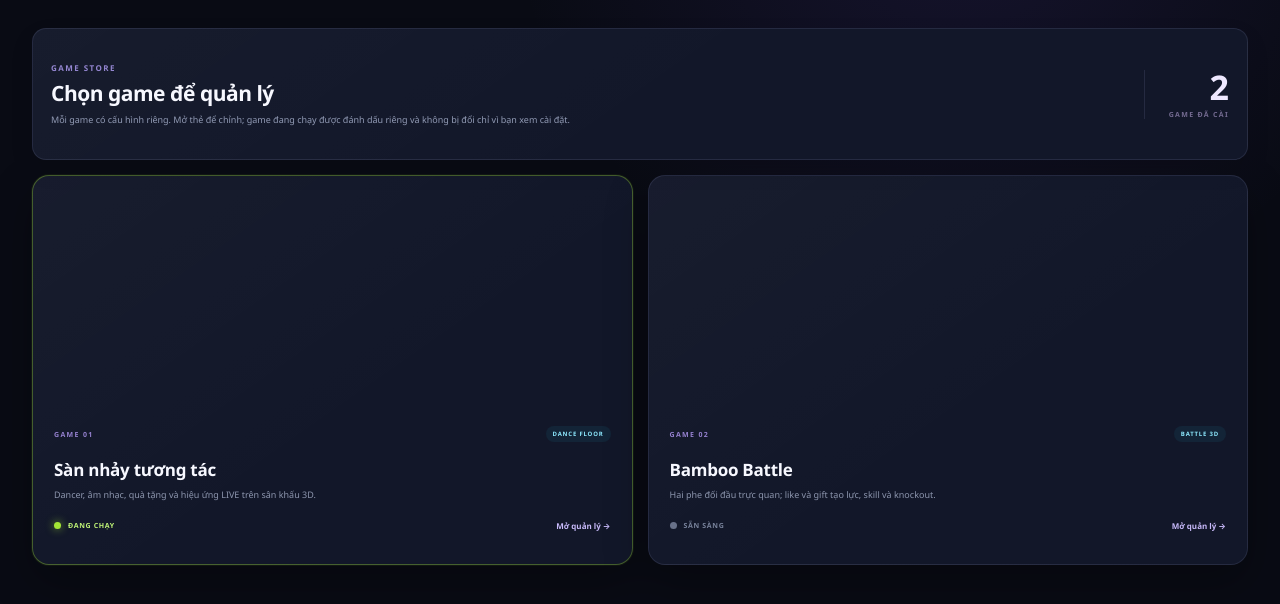
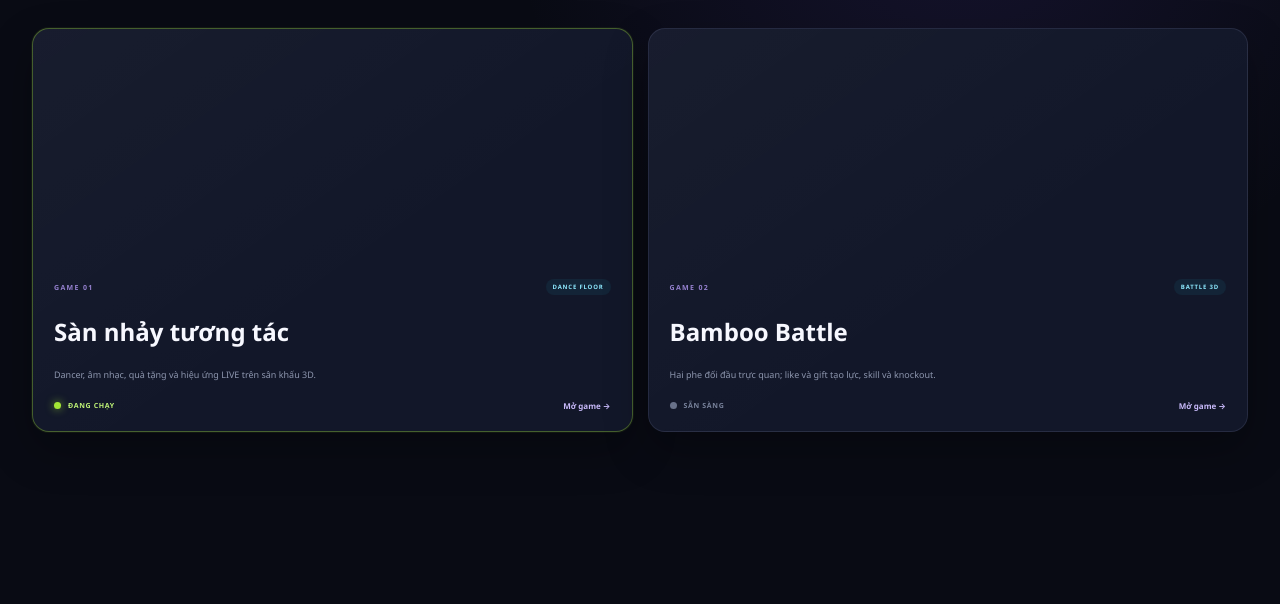
Before and after one commit to thiennv19215/baronl, a React (Vite) app in the folder apps/control/: page / in a window 1280 px wide. Shown: the top 604 px of the page. Built offline with nearby package versions, Linux system fonts and the light colour scheme.

Commit message:
Make Game screen a two-card store

```diff
--- a/apps/control/src/features/games/GameHubScreen.tsx
+++ b/apps/control/src/features/games/GameHubScreen.tsx
@@ -1,10 +1,8 @@
 import { useState } from 'react';
-import { bridge } from '../../bridge';
 import { BambooBattleManager } from './bamboo-battle/BambooBattleManager';
 import { GameCover } from './components/GameCover';
-import { GamePanel } from './components/GameUi';
 import { DanceFloorManager } from './dance-floor/DanceFloorManager';
-import { gameCatalog, getGameDefinition } from './gameCatalog';
+import { gameCatalog } from './gameCatalog';
 import type { GameId, GameManagerProps } from './types';
 import './styles/game-hub.css';
 
@@ -23,33 +21,24 @@ export function GameHubScreen({ config, patch, notify }: GameManagerProps) {
   };
 
   if (!managedGame) {
-    return <div className="screen-grid games-grid game-hub-screen">
-      <GamePanel className="game-store-hero span-2">
-        <div className="game-store-copy">
-          <span className="eyebrow">GAME STORE</span>
-          <h2>Chọn game để quản lý</h2>
-          <p>Mỗi game có cấu hình riêng. Mở thẻ để chỉnh; game đang chạy được đánh dấu riêng và không bị đổi chỉ vì bạn xem cài đặt.</p>
-        </div>
-        <div className="game-store-count"><strong>{gameCatalog.length}</strong><span>GAME ĐÃ CÀI</span></div>
-      </GamePanel>
-
-      <div className="game-store-grid span-2">
+    return <div className="game-store-only" aria-label="Kho game đã cài">
+      <div className="game-store-grid">
         {gameCatalog.map((game) => {
           const active = stage.gameMode === game.id;
           return <button
             type="button"
-            className={`game-store-card ${active ? 'active' : ''}`}
+            className={`game-store-card ${game.id} ${active ? 'active' : ''}`}
             key={game.id}
             onClick={() => setManagedGame(game.id)}
           >
             <GameCover id={game.id}/>
             <div className="game-store-card-copy">
               <div className="game-store-meta"><span>{game.order}</span><em>{game.tag}</em></div>
-              <h3>{game.title}</h3>
+              <h2>{game.title}</h2>
               <p>{game.description}</p>
               <div className="game-store-footer">
                 <span className={active ? 'running' : 'ready'}><i/>{active ? 'ĐANG CHẠY' : 'SẴN SÀNG'}</span>
-                <b>Mở quản lý →</b>
+                <b>Mở game →</b>
               </div>
             </div>
           </button>;
@@ -58,30 +47,23 @@ export function GameHubScreen({ config, patch, notify }: GameManagerProps) {
     </div>;
   }
 
-  const game = getGameDefinition(managedGame);
-  const active = stage.gameMode === managedGame;
+  if (managedGame === 'dance-floor') {
+    return <DanceFloorManager
+      config={config}
+      patch={patch}
+      notify={notify}
+      active={stage.gameMode === 'dance-floor'}
+      onBack={() => setManagedGame(undefined)}
+      onActivate={() => activateGame('dance-floor')}
+    />;
+  }
 
-  return <div className="screen-grid games-grid game-manager-screen">
-    <GamePanel className="game-manager-hero span-2">
-      <button type="button" className="game-back-button" onClick={() => setManagedGame(undefined)}>← <span>Kho game</span></button>
-      <GameCover id={managedGame} compact/>
-      <div className="game-manager-copy">
-        <div><span>{game.order}</span><em>{game.tag}</em></div>
-        <h2>{game.title}</h2>
-        <p>{game.description}</p>
-      </div>
-      <div className="game-manager-actions">
-        <span className={`game-runtime-pill ${active ? 'active' : ''}`}><i/>{active ? 'ĐANG CHẠY TRÊN STAGE' : 'CHƯA KÍCH HOẠT'}</span>
-        <div>
-          <button type="button" className="button subtle" onClick={() => void bridge.openStage()}>Mở Stage</button>
-          <button type="button" className="button primary" disabled={active} onClick={() => void activateGame(managedGame)}>{active ? 'Đang sử dụng' : 'Kích hoạt game này'}</button>
-        </div>
-      </div>
-    </GamePanel>
-
-    {managedGame === 'dance-floor'
-      ? <DanceFloorManager config={config} patch={patch} notify={notify}/>
-      : <BambooBattleManager config={config} patch={patch} notify={notify}/>
-    }
-  </div>;
+  return <BambooBattleManager
+    config={config}
+    patch={patch}
+    notify={notify}
+    active={stage.gameMode === 'bamboo-battle'}
+    onBack={() => setManagedGame(undefined)}
+    onActivate={() => activateGame('bamboo-battle')}
+  />;
 }
```
